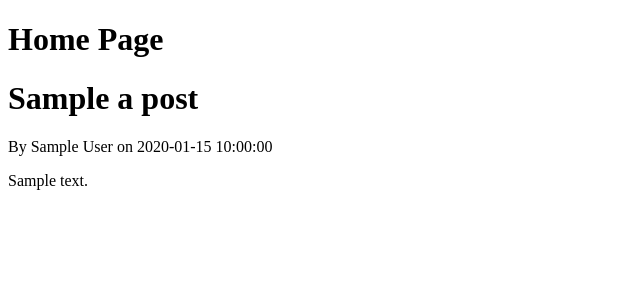
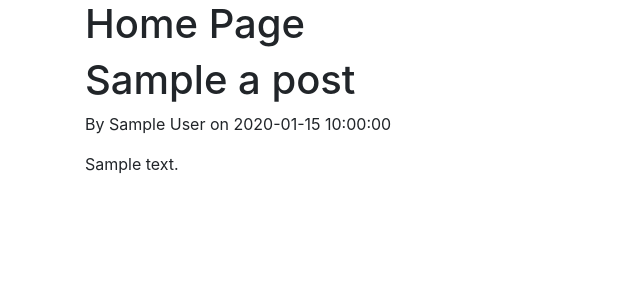
Before and after one commit to habibaadam/BLOGAPI, a Python web app: template study_django/blog/templates/blog/home.html in a window 1280 px wide. Shown: the top 300 px of the page, without its empty margins (0-640 px from the left). Run offline with Jinja, Linux system fonts and the light colour scheme; the template is opened without the code that fills it: most values are stand-ins (such as "Sample title", 1, 10 or a date in 2020); some libraries are stand-ins or nearby versions.

Commit message:
imported bootsrap

```diff
--- a/study_django/blog/templates/blog/base.html
+++ b/study_django/blog/templates/blog/base.html
@@ -1,6 +1,9 @@
 <!DOCTYPE html>
 <html lang="en">
 <head>
+    <meta charset="utf-8">
+    <meta name="viewport" content="width=device-width, initial-scale=1, shrink-to-fit=no">
+    <link rel="stylesheet" href="https://cdn.jsdelivr.net/npm/bootstrap@4.0.0/dist/css/bootstrap.min.css" integrity="sha384-Gn5384xqQ1aoWXA+058RXPxPg6fy4IWvTNh0E263XmFcJlSAwiGgFAW/dAiS6JXm" crossorigin="anonymous">
      {% if title%}
     <title> Blog With Django - {{ title }}</title>
     {% else %}
@@ -8,6 +11,11 @@
     {% endif %}
 </head>
 <body>
+    <div class="container">
     {% block content%}{% endblock %}
+    <div>
+    <script src="https://code.jquery.com/jquery-3.2.1.slim.min.js" integrity="sha384-KJ3o2DKtIkvYIK3UENzmM7KCkRr/rE9/Qpg6aAZGJwFDMVNA/GpGFF93hXpG5KkN" crossorigin="anonymous"></script>
+    <script src="https://cdn.jsdelivr.net/npm/popper.js@1.12.9/dist/umd/popper.min.js" integrity="sha384-ApNbgh9B+Y1QKtv3Rn7W3mgPxhU9K/ScQsAP7hUibX39j7fakFPskvXusvfa0b4Q" crossorigin="anonymous"></script>
+    <script src="https://cdn.jsdelivr.net/npm/bootstrap@4.0.0/dist/js/bootstrap.min.js" integrity="sha384-JZR6Spejh4U02d8jOt6vLEHfe/JQGiRRSQQxSfFWpi1MquVdAyjUar5+76PVCmYl" crossorigin="anonymous"></script>
 </body>
 </html>
```
